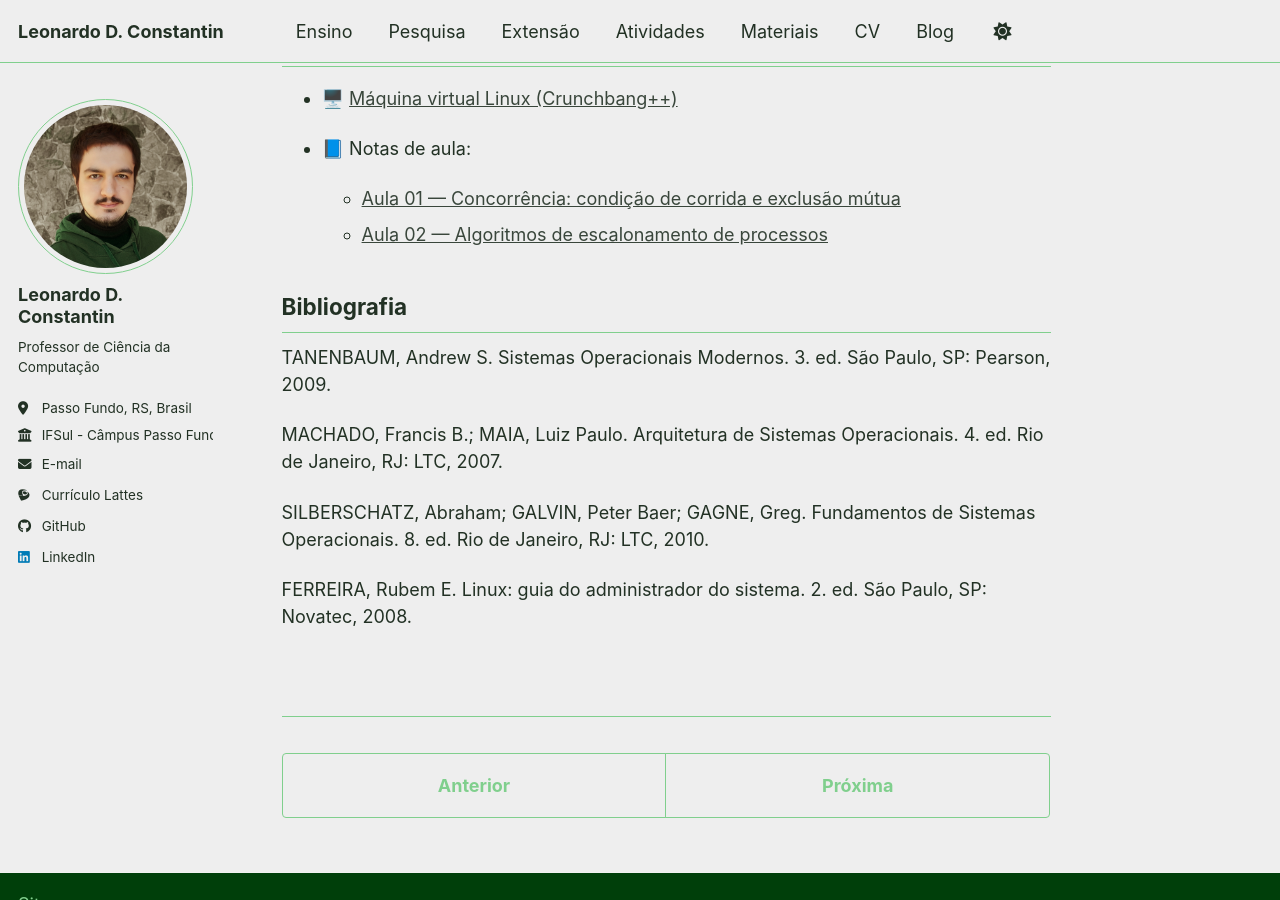
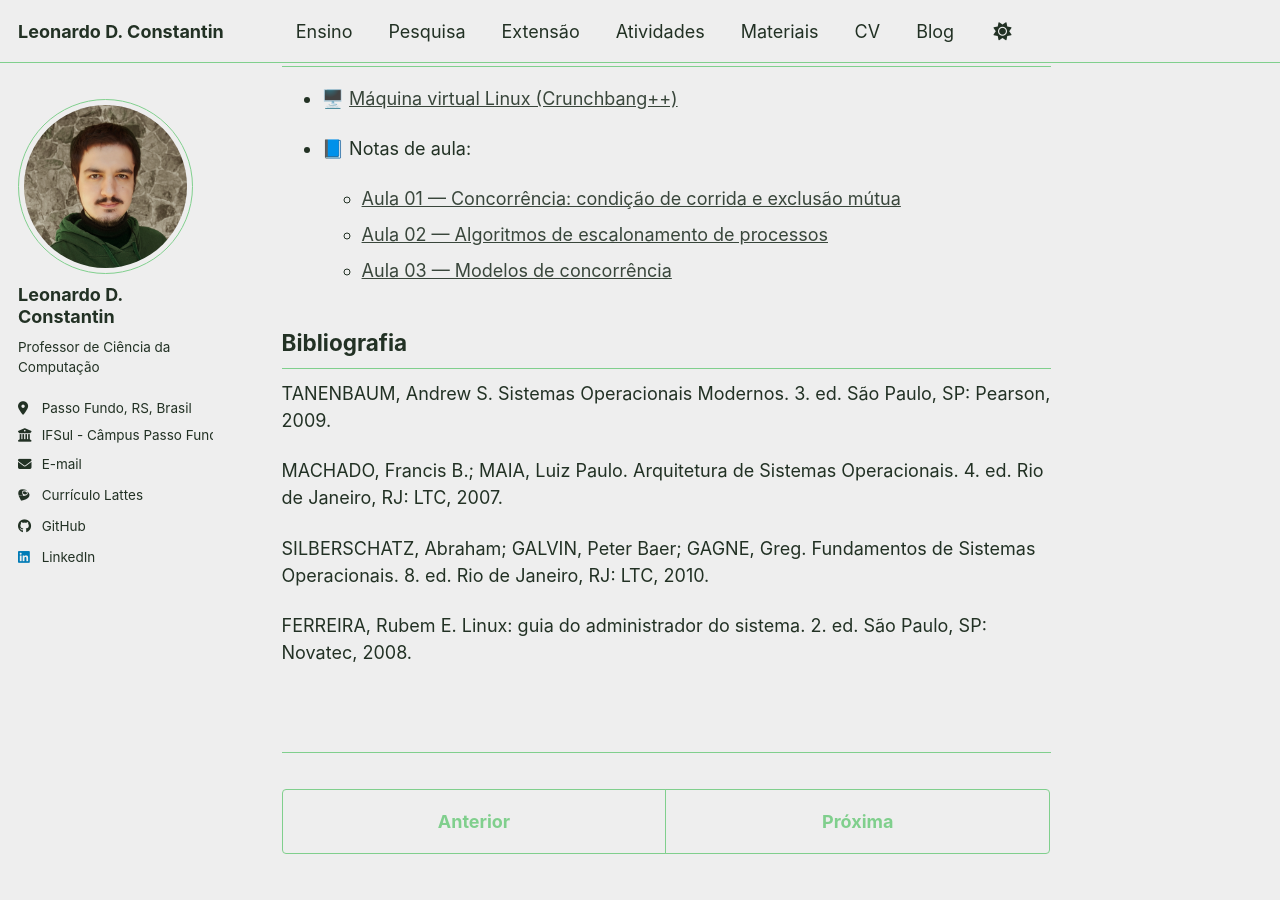
Before and after one commit to ldconstantin/ldconstantin.github.io, a Jekyll site: the page built from _collections/_teaching/operating-systems-ii-pt.md, in a window 1280 px wide and 900 px high, scrolled down 629 px. Built offline with Jekyll 4.4.1, drawn with Linux system fonts in a browser that asks for light colours; some web fonts are replaced; a script bundle is joined from its source files by our own code; library files that are not in the unit come from our copies.

Commit message:
adicionado link da aula de SO sobre modelos de concorrência

```diff
--- a/_collections/_teaching/operating-systems-ii-pt.md
+++ b/_collections/_teaching/operating-systems-ii-pt.md
@@ -36,6 +36,7 @@ operacionais de tempo real.
 - 📘 Notas de aula:
   - [Aula 01 — Concorrência: condição de corrida e exclusão mútua](/ensino/sistemas-operacionais-ii/aula-01-concorrencia/)
   - [Aula 02 — Algoritmos de escalonamento de processos](/ensino/sistemas-operacionais-ii/aula-02-escalonamento-de-processos/)
+  - [Aula 03 — Modelos de concorrência](/ensino/sistemas-operacionais-ii/aula-03-modelos-de-concorrencia/)
 
 ## Bibliografia
 
```
